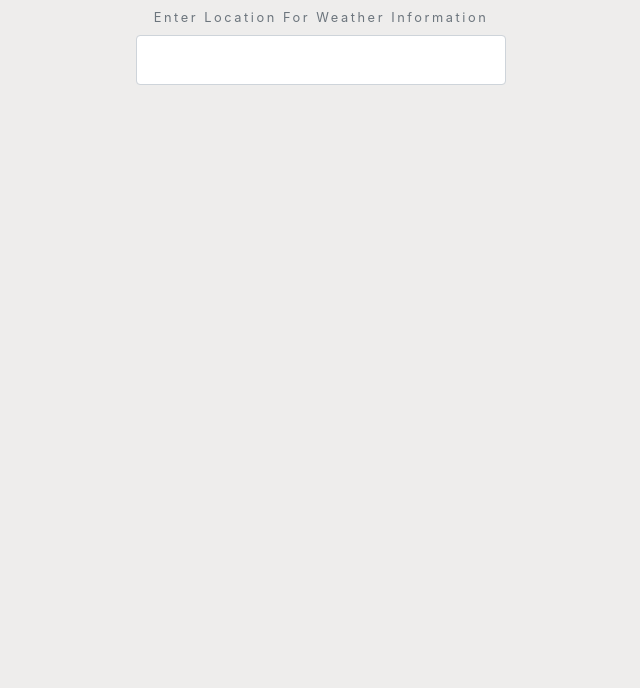
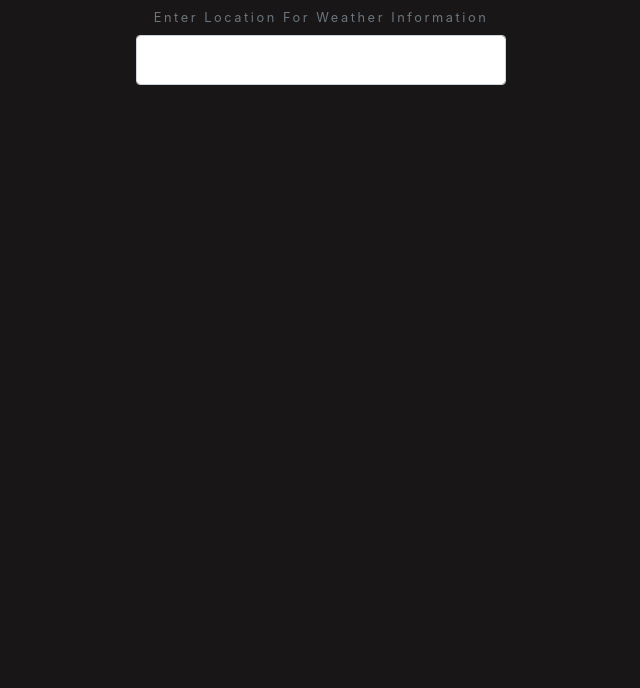
Before and after one commit to viveshCodes/Pinpoint-Weather, a plain HTML site: page index.html in a window 1280 px wide. Shown: the part 112-800 px from the top of the page, without its empty margins (319-959 px from the left). Drawn offline with nearby package versions, Linux system fonts and the light colour scheme.

Commit message:
Add final version of web app

```diff
--- a/scripts/app.js
+++ b/scripts/app.js
@@ -3,6 +3,7 @@ const card = document.querySelector('.card');
 const details = document.querySelector('.details');
 const time = document.querySelector('img.time');
 const icon = document.querySelector('.icon img');
+
 
 /*update UI after fetching data
 ________________________________*/
--- a/styles.css
+++ b/styles.css
@@ -1,5 +1,5 @@
 body{
-    background: #eeedec;
+    background: #181616;
     letter-spacing: 0.2em;
     font-size: 0.8em;
   }
```
